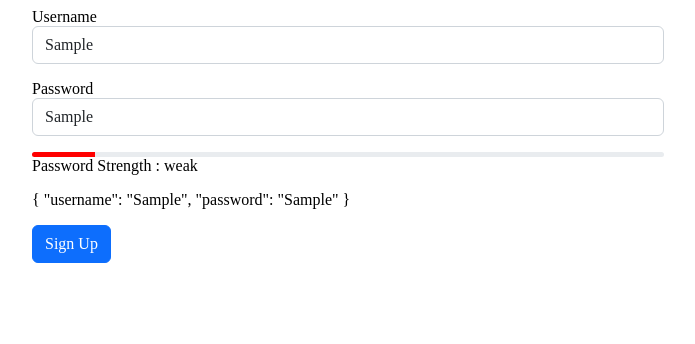
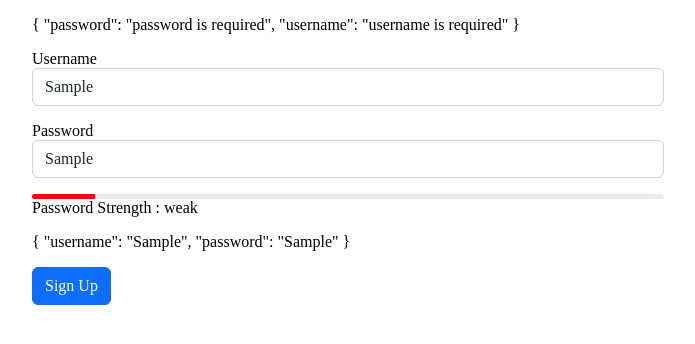
Before and after one commit to Mouhamet99/LetsAngular, an Angular app: page / in a window 1280 px wide. Both pictures are taken after typing "Sample", "Sample" into the empty fields and a click on the button "Sign Up". Shown: the top 344 px of the page, without its empty margins (292-987 px from the left). Built offline with nearby package versions, Linux system fonts and the light colour scheme.

Commit message:
validating form upon submit

```diff
--- a/src/app/signup-form/signup-form.component.html
+++ b/src/app/signup-form/signup-form.component.html
@@ -1,4 +1,9 @@
-<form [formGroup]="form" class="col-6 mx-auto ">
+<form [formGroup]="form" class="col-6 mx-auto" (submit)="login()">
+    <p *ngIf="form.errors" class="my-3">
+        <span  class="text-danger">
+            {{form.errors | json}}
+        </span>
+    </p>
     <div class="form-group mb-3">
         <label for="username">Username</label>
         <input
--- a/src/app/signup-form/signup-form.component.ts
+++ b/src/app/signup-form/signup-form.component.ts
@@ -30,6 +30,10 @@ export class SignupFormComponent {
 
     currentPasswordStrength = { name: 'weak', color: 'bg-danger', width: '10' };
 
+    login(){
+      this.form.setErrors({ password: "password is required", username: "username is required" });
+    }
+
     handlePasswordStrength(password: any) {
         const passwordValue = password.value as string;
 
```
